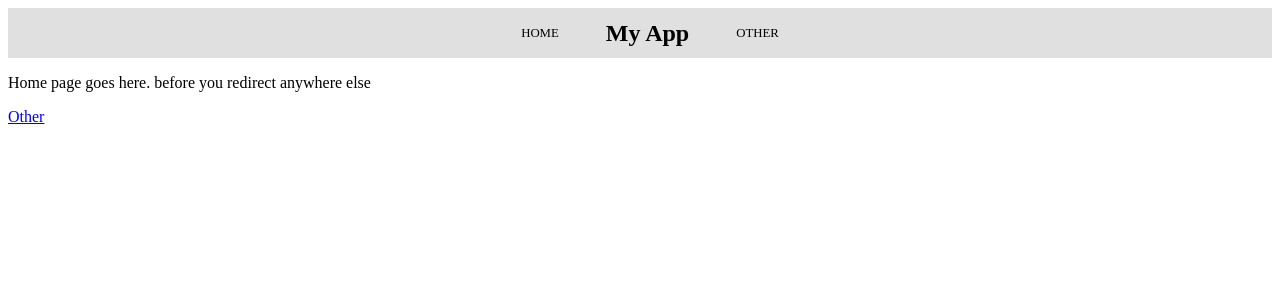
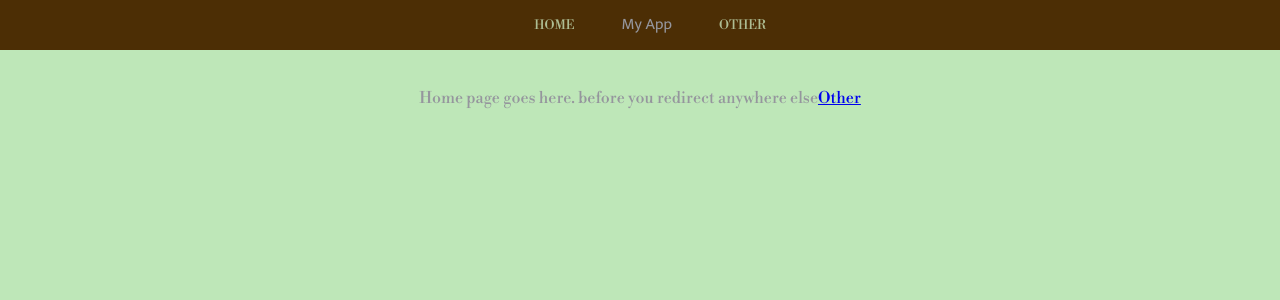
Before and after one commit to ThomHarding/adv-react-self-template, a React app: page / in a window 1280 px wide. Shown: the top 300 px of the page. Built offline with nearby package versions, Linux system fonts and the light colour scheme.

Commit message:
move global css out, add global variables incl imported fonts, found a color theme

```diff
--- a/package.json
+++ b/package.json
@@ -15,6 +15,7 @@
     "license": "ISC",
     "dependencies": {
         "jsx": "^0.9.89",
+        "prettierrc": "^0.0.0-5",
         "react": "^18.2.0",
         "react-dom": "^18.2.0",
         "react-router-dom": "^6.3.0"
@@ -41,7 +42,6 @@
         "postcss-import": "^14.1.0",
         "postcss-loader": "^7.0.1",
         "postcss-nested": "^5.0.6",
-        "prettier": "^2.7.1",
         "prop-types": "^15.8.1",
         "style-loader": "^3.3.1",
         "url-loader": "^4.1.1",
--- a/src/components/Home/Header/Header.css
+++ b/src/components/Home/Header/Header.css
@@ -1,8 +1,8 @@
 .Header {
-  background: #e0e0e0;
   display: flex;
   align-items: center;
   justify-content: center;
+  background: var(--header-color);
 
   .NavigationContainer {
     display: none;
@@ -26,6 +26,7 @@
 
 .centerItem {
   padding: 30px;
+  font-family: var(--secondary-font);
 }
 
 .Navigation {
@@ -40,13 +41,11 @@
 
     a {
       padding: 3px 7px;
-      color: initial;
+      font-family: var(--primary-font);
+      color: var(--white-color);
       text-decoration: none;
       text-transform: uppercase;
       font-size: 0.8em;
     }
 
-    a:hover {
-        color: blue;
-    }
   }
--- a/src/components/Home/Header/Header.jsx
+++ b/src/components/Home/Header/Header.jsx
@@ -1,5 +1,7 @@
 import { Link } from 'react-router-dom';
 import styles from './Header.css';
+import '../../Layout/reset.css';
+import '../../Layout/global.css';
 
 export default function Header() {
   return (
--- a/src/components/Home/Home.css
+++ b/src/components/Home/Home.css
@@ -1,3 +1,8 @@
 .Home {
     margins: 10px;
+    padding: var(--padding);
+    display: flex;
+    flex-display: space-between;
+    justify-content: center;
+    font-family: var(--primary-font);
 }
--- a/src/components/Home/Home.jsx
+++ b/src/components/Home/Home.jsx
@@ -1,5 +1,7 @@
 import { Link } from 'react-router-dom';
 import styles from './Home.css';
+import '../Layout/reset.css';
+import '../Layout/global.css';
 
 export default function Home() {
   return (
--- a/src/components/Home/global.css
+++ /dev/null
@@ -1,10 +0,0 @@
-* {
-    box-sizing: border-box;
-  }
-
-  body {
-    height: 100vh;
-  }
-
-  :root {
-  }
--- /dev/null
+++ b/src/components/Layout/global.css
@@ -0,0 +1,25 @@
+* {
+    box-sizing: border-box;
+  }
+
+  :root {
+    --primary-font: 'Libre Bodoni', serif;
+    --secondary-font: 'Mukta', sans-serif;
+
+    --header-color: #4c2e05ff;
+    --offset-color: #7a8450ff;
+    --background-color: #bee7b8ff;
+    --black-color: #95969dff;
+    --white-color: #aebd93ff;
+
+    --padding: 15px;
+    @media (min-width: 750px) {
+      --padding: 40px;
+    }
+  }
+
+  body {
+    font-family: var(--primary-font);
+    background: var(--background-color);
+    color: var(--black-color);
+  }
--- a/src/components/Other/Other.css
+++ b/src/components/Other/Other.css
@@ -1,6 +1,9 @@
 .Other {
     margins: 20px;
+    padding: var(--padding);
     display: flex;
     color: red;
-    flex-display: space-around;
+    flex-direction: column;
+    align-items: center;
+    justify-content: center;
 }
--- a/src/components/Other/Other.jsx
+++ b/src/components/Other/Other.jsx
@@ -1,10 +1,11 @@
 import styles from './Other.css';
+import '../Layout/reset.css';
+import '../Layout/global.css';
 
 export default function Other() {
   return (
     <div className={styles.Other}>
       <p>another page of content</p>
-      <img url="public\logo.svg" alt="the react logo"/>
     </div>
   );
 }
--- a/src/index.html
+++ b/src/index.html
@@ -5,6 +5,9 @@
   <meta charset="UTF-8">
   <meta name="viewport" content="width=device-width, initial-scale=1.0">
   <meta http-equiv="X-UA-Compatible" content="ie=edge">
+  <link rel="preconnect" href="https://fonts.googleapis.com">
+  <link rel="preconnect" href="https://fonts.gstatic.com" crossorigin>
+  <link href="https://fonts.googleapis.com/css2?family=Libre+Bodoni&family=Mukta&display=swap" rel="stylesheet">
   <title>React Template</title>
 </head>
 
```
Also changed, not shown: src/components/Layout/reset.css (renamed from src/components/Home/reset.css), 1 other file (tests, documents, lock files or other folders).
